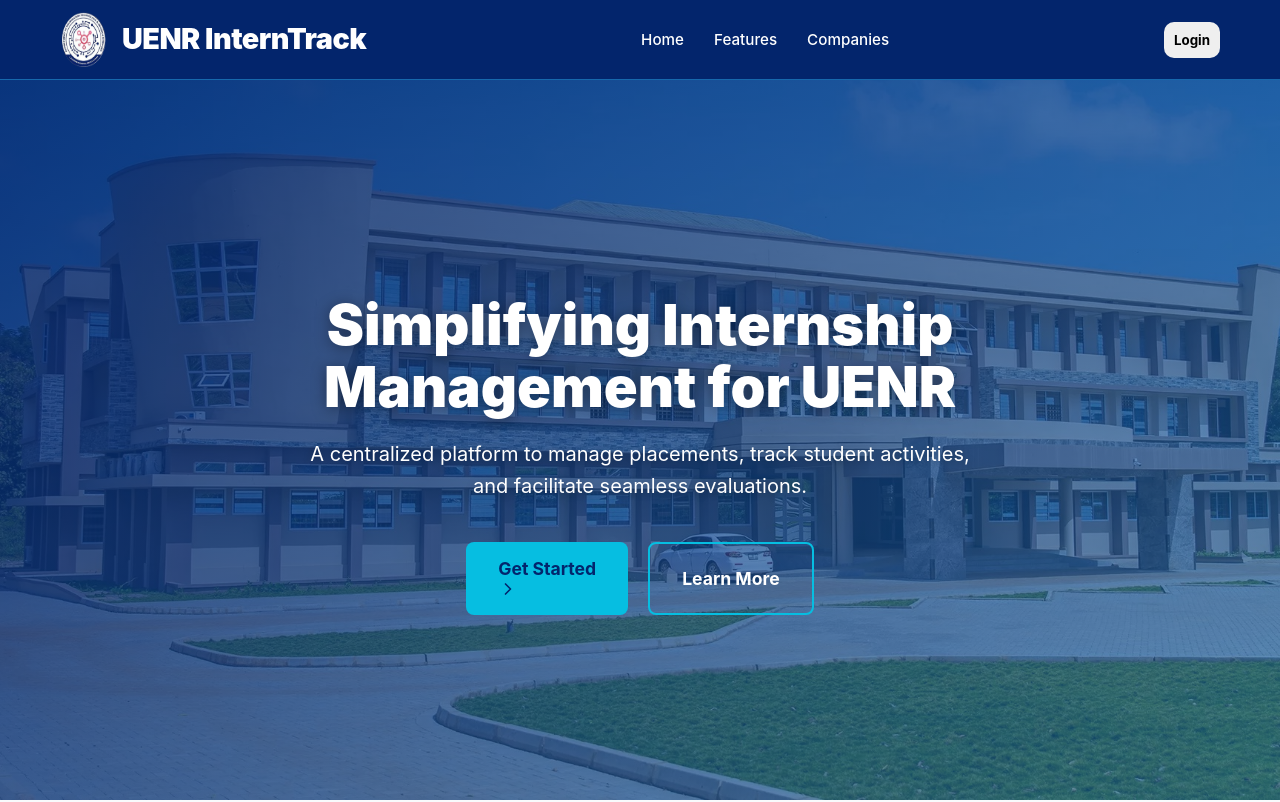
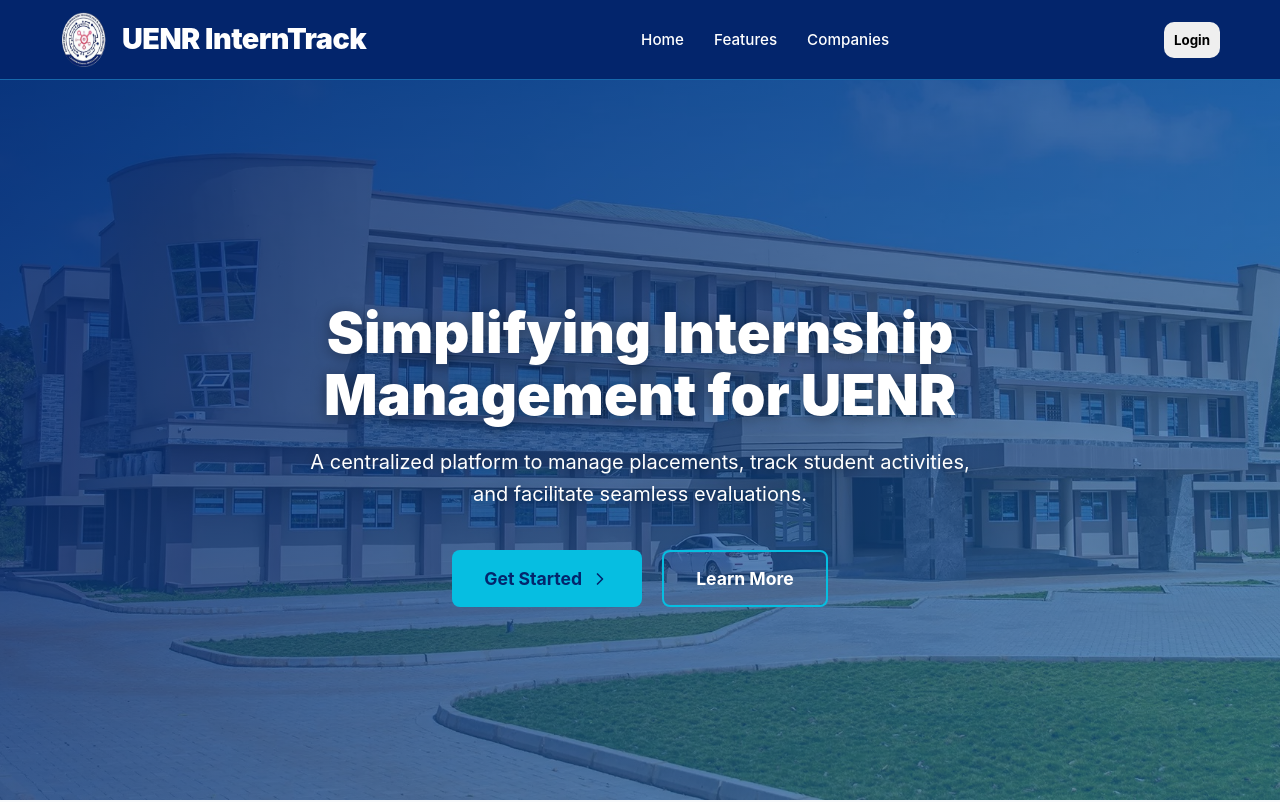
Before and after one commit to Haggla123/interntrack-frontend, a React (Create React App) app: page / in a window 1280 px wide. Shown: the top 802 px of the page. Built offline with nearby package versions, Linux system fonts and the light colour scheme; no server answers.

Commit message:
fix get started button arrow alignment

```diff
--- a/src/design-system.css
+++ b/src/design-system.css
@@ -113,6 +113,7 @@
   width: var(--sidebar-w);
   background: var(--bg-sidebar);
   height: 100vh;
+  height: 100dvh; /* dynamic viewport — accounts for mobile browser chrome */
   position: fixed;
   left: 0; top: 0;
   display: flex;
@@ -131,6 +132,7 @@
 .sidebar-footer {
   padding: 16px;
   border-top: 1px solid rgba(255,255,255,0.06);
+  flex-shrink: 0; /* never compress — always visible at bottom */
 }
 
 .sidebar-brand {
--- a/src/pages/StudentDashboard.js
+++ b/src/pages/StudentDashboard.js
@@ -217,6 +217,7 @@
               <div className="bento-item progress-box">
                 <div className="box-header">
                   <label>Program Completion</label>
+                  <span> </span>
                   <span className="percentage-text">
                     {placement ? Math.round((studentInfo.completedWeeks / studentInfo.totalWeeks) * 100) : 0}%
                   </span>
@@ -229,6 +230,7 @@
                 </div>
                 <div className="progress-footer">
                   <span>{placement ? `Week ${studentInfo.completedWeeks}` : 'Not started'}</span>
+                  <span> / </span>
                   <span>{studentInfo.totalWeeks} Weeks Total</span>
                 </div>
               </div>
--- a/src/styles/Home.css
+++ b/src/styles/Home.css
@@ -223,11 +223,6 @@
 .btn-outline:hover{background-color: rgb(207, 186, 186);}
 
 .btn-primary-lg {
-  /* FIX: background-color was completely missing — the "Get Started" CTA
-     rendered with a transparent/inherited background over the hero image,
-     making it invisible or near-invisible depending on the browser.
-     Using --primary-cyan to match the hover state and keep it consistent
-     with the outline button's border color. */
   background-color: var(--primary-cyan);
   color: var(--primary-deep);
   border: none;
@@ -237,6 +232,10 @@
   font-size: 1.1rem;
   cursor: pointer;
   transition: transform 0.2s, box-shadow 0.2s;
+  display: inline-flex;
+  align-items: center;
+  justify-content: center;
+  gap: 8px;
 }
 
 .btn-primary-lg:hover {
```
